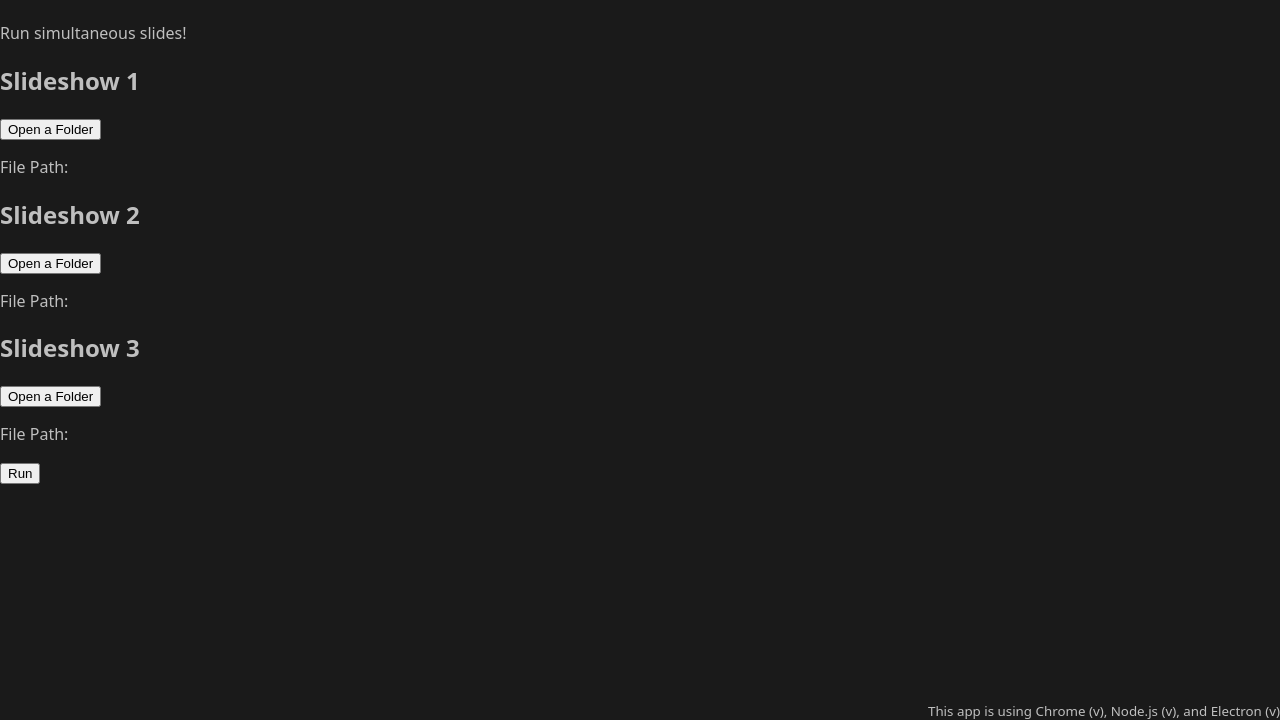
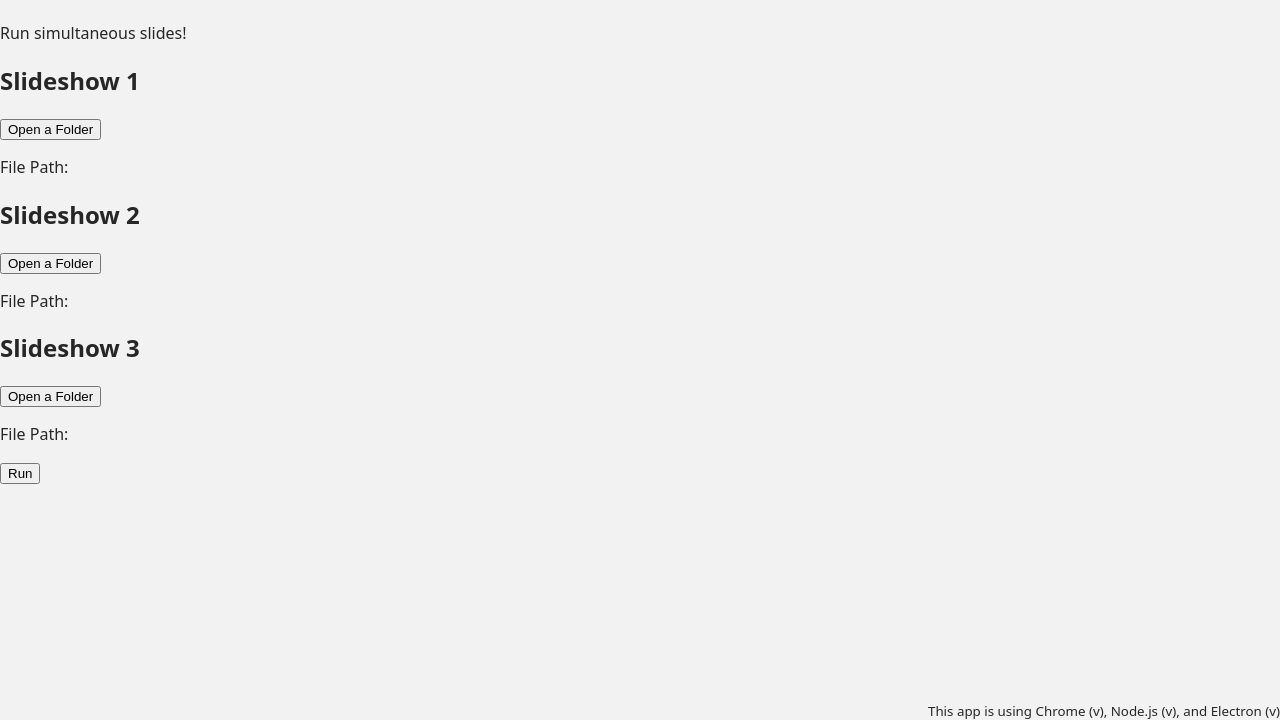
Before and after one commit to Yearnsmith/prim, an Electron app: page index.html in a window 1280 px wide. Shown: the part 80-800 px from the top of the page. Drawn offline with Linux system fonts and the light colour scheme; no server answers.

Commit message:
update styling

```diff
--- a/index.css
+++ b/index.css
@@ -1,11 +1,20 @@
 html {
-  background-color: hsl(0 0 10 / 1);
-  color: hsl(0 0 75 / 1);
+  --colour--charcoal: hsl(0 0 15 / 1);
+  --colour--charcoal-dark: hsl(0 0 10 / 1);
+  --colour--chalk: hsl(0 0 95 / 1);
+  --colour--chalk-dark: hsl(0 0 75 / 1);
+  background-color: var(--colour--charcoal);
+  color: var(--colour--chalk);
+  background-color: var(--colour--chalk);
+  color: var(--colour--charcoal);
   font-family: system-ui, -apple-system, BlinkMacSystemFont, 'Segoe UI', Roboto, Oxygen, Ubuntu, Cantarell, 'Open Sans', 'Helvetica Neue', sans-serif;
 
   &, body {
     padding: 0;
     margin: 0;
+  }
+  button {
+    cursor: pointer;
   }
 }
 
```
